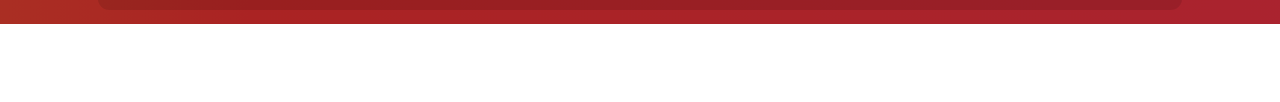
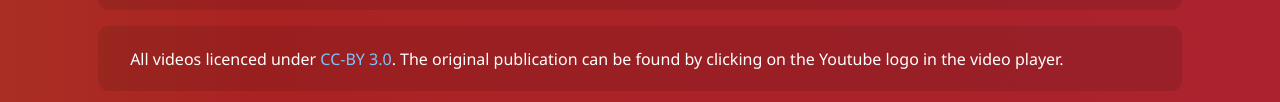
Before and after one commit to AnnoyingRain5/relink.network, a plain HTML site: page docs/env.html in a window 1280 px wide. Shown: the part 1477-1579 px from the top of the page. Before the commit the page ends 1501 px from the top, so only its background shows below. Drawn offline with Linux system fonts and the light colour scheme.

Commit message:
Add creative commons attribution

```diff
--- a/docs/env.html
+++ b/docs/env.html
@@ -62,5 +62,13 @@
         </p>
       </div>
     </div>
+    <div class="Middle">
+      <p>
+        All videos licenced under
+        <a href="https://creativecommons.org/licenses/by/3.0/">CC-BY 3.0</a>.
+        The original publication can be found by clicking on the Youtube logo in
+        the video player.
+      </p>
+    </div>
   </body>
 </html>
```
